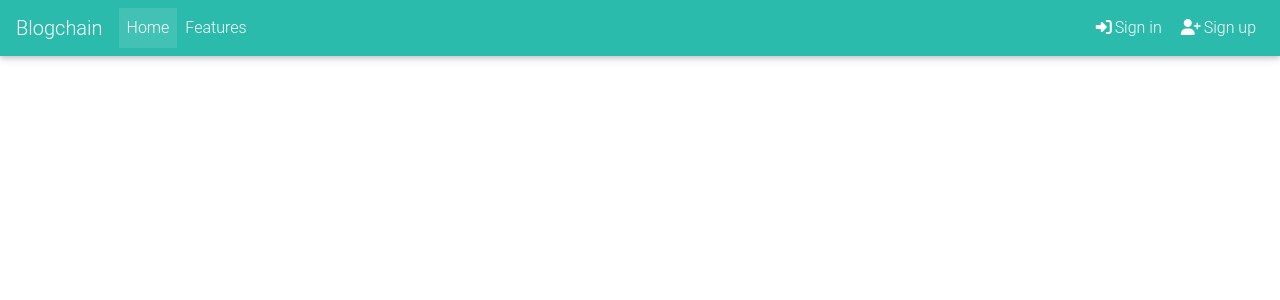
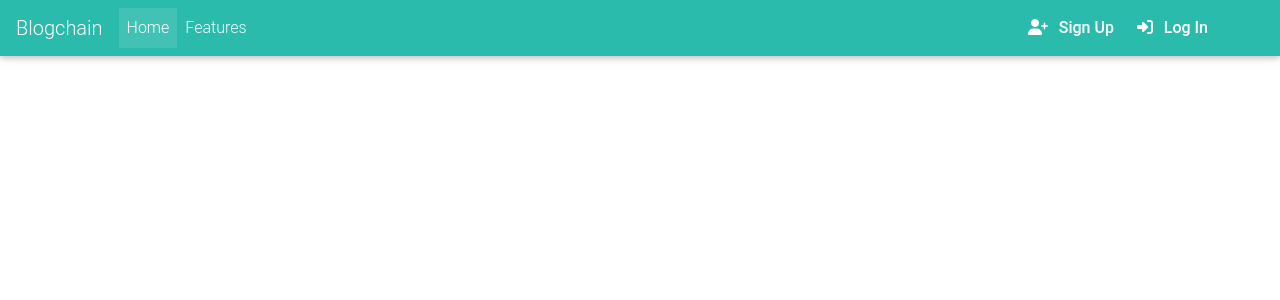
Before and after one commit to moharick/blogchain, a Flask app: template app/templates/base.html in a window 1280 px wide. Shown: the top 300 px of the page. Run offline with Flask 2, Linux system fonts and the light colour scheme; the template is opened without the code that fills it, so the values that code supplies are empty; some libraries are stand-ins or nearby versions; some web fonts are replaced.

Commit message:
Add login and sign up routes.

```diff
--- a/app/templates/navbar.html
+++ b/app/templates/navbar.html
@@ -1,6 +1,6 @@
 <!--Navbar -->
 <nav class="mb-1 navbar navbar-expand-lg navbar-dark default-color">
-    <a class="navbar-brand" href="#">Blogchain</a>
+    <a class="navbar-brand" href="/">Blogchain</a>
     <button class="navbar-toggler" type="button" data-toggle="collapse" data-target="#navbarSupportedContent-333"
       aria-controls="navbarSupportedContent-333" aria-expanded="false" aria-label="Toggle navigation">
       <span class="navbar-toggler-icon"></span>
@@ -8,25 +8,34 @@
     <div class="collapse navbar-collapse" id="navbarSupportedContent-333">
       <ul class="navbar-nav mr-auto">
         <li class="nav-item active">
-          <a class="nav-link" href="#">Home
+          <a class="nav-link" href="">Home
             <span class="sr-only">(current)</span>
           </a>
         </li>
         <li class="nav-item">
           <a class="nav-link" href="#">Features</a>
         </li>
-      </ul>
-      <ul class="navbar-nav ml-auto nav-flex-icons">
-        <li class="nav-item">
-          <a class="nav-link waves-effect waves-light">
-            <i class="fas fa-sign-in-alt"></i>Sign in
-          </a>
-        </li>
-        <li class="nav-item">
-          <a class="nav-link waves-effect waves-light">
-            <i class="fas fa-user-plus"></i>Sign up
-          </a>
-        </li>
+      </ul> <ul class="navbar-nav ml-auto">
+          {% if current_user.is_authenticated %}
+
+          <li class="nav-item dropdown">
+          <a class="nav-link dropdown-toggle" style= 'margin-right:30px' data-toggle="dropdown"
+            aria-haspopup="true" aria-expanded="false">
+            <i class="fas fa-user"></i>&nbsp;<strong>{{current_user.username}}</strong> </a>
+          <div class="dropdown-menu dropdown-menu-right dropdown-info" aria-labelledby="navbarDropdownMenuLink-4">
+            <a class="dropdown-item" href="{{url_for('main.profile',uname=current_user.username)}}"><i class="far fa-user"></i>&nbsp; My account</a>
+            <a class="dropdown-item" href="{{url_for('auth.logout')}}"><i class="fas fa-sign-out-alt"></i>&nbsp; Log out</a>
+          </div>
+          </li>
+          {% else %}
+            <li class="nav-item">
+                <a  class="nav-link mr-1" href="{{url_for('auth.register')}}"><i class="fas fa-user-plus"></i></i>&nbsp; <strong>Sign Up</strong></a>
+            </li>
+            <li class="nav-item">
+                <a  class="nav-link mr-5" href="{{url_for('auth.login')}}" ><i class="fas fa-sign-in-alt "></i>&nbsp; <strong>Log In</strong></a>
+            </li>
+          {%endif%}
+
       </ul>
     </div>
   </nav>
```
